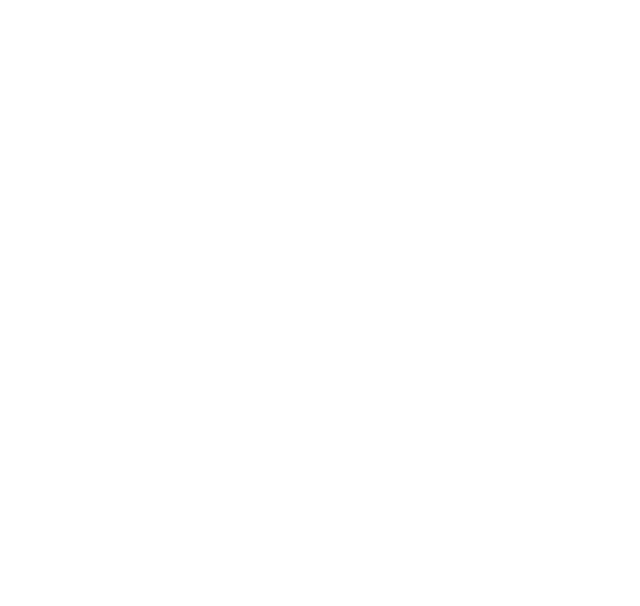
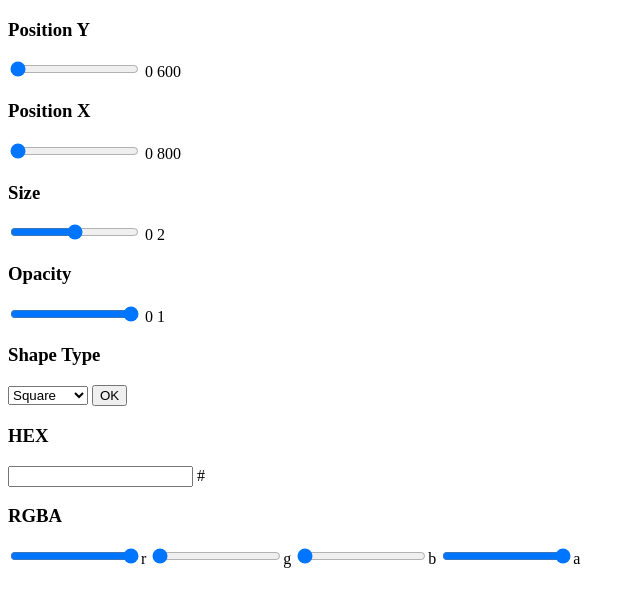
Before and after one commit to danielgoran/block-manipulation, a plain HTML site: page index.html in a window 1280 px wide. Shown: the whole page, without its empty margins (0-640 px from the left). Drawn offline with Linux system fonts and the light colour scheme.

Commit message:
finished the html, the structure for the block manipulation it's done, still have to finish the css and the javascript code

```diff
--- a/index.html
+++ b/index.html
@@ -8,32 +8,81 @@
 <body>
 	<div class="menu">
 		<div class="block">
-			<h3 class="block-heading"></h3>
-			<div class="wrapper"></div>
+			<h3 class="block-heading">Position Y</h3>
+			<div class="wrapper">
+				<div class="input-wrapper">
+					<input type="range" id="pos-y" min="0" max="600" value="0">
+					<label for="pos-y">
+						<span>0</span>
+						<span>600</span>
+					</label>
+				</div>
+			</div>
 		</div>
 		<div class="block">
-			<h3 class="block-heading"></h3>
-			<div class="wrapper"></div>
+			<h3 class="block-heading">Position X</h3>
+			<div class="wrapper">
+				<div class="input-wrapper">
+					<input type="range" id="pos-x" min="0" max="800" value="0">
+					<label for="pos-x">
+						<span>0</span>
+						<span>800</span>
+					</label>
+				</div>
+			</div>
 		</div>
 		<div class="block">
-			<h3 class="block-heading"></h3>
-			<div class="wrapper"></div>
+			<h3 class="block-heading">Size</h3>
+			<div class="wrapper">
+				<div class="input-wrapper">
+					<input type="range" id="size" min="0" max="2" step="0.1">
+					<label for="size">
+						<span>0</span>
+						<span>2</span>
+					</label>
+				</div>
+			</div>
 		</div>
 		<div class="block">
-			<h3 class="block-heading"></h3>
-			<div class="wrapper"></div>
+			<h3 class="block-heading">Opacity</h3>
+			<div class="wrapper">
+				<div class="input-wrapper">
+					<input type="range" id="opacity" min="0" max="1" step="0.01" value="1">
+					<label for="opacity">
+						<span>0</span>
+						<span>1</span>
+					</label>
+				</div>
+			</div>
 		</div>
 		<div class="block">
-			<h3 class="block-heading"></h3>
-			<div class="wrapper"></div>
+			<h3 class="block-heading">Shape Type</h3>
+			<div class="wrapper">
+				<select id="shape-select">
+					<option value="1">Square</option>
+					<option value="2">Circle</option>
+					<option value="3">Rhombus</option>
+				</select>
+				<button id="ok-shape">OK</button>
+			</div>
 		</div>
 		<div class="block">
-			<h3 class="block-heading"></h3>
-			<div class="wrapper"></div>
+			<h3 class="block-heading">HEX</h3>
+			<div class="wrapper">
+				<div class="input-wrapper">
+					<input type="text" id="hex">
+					<label for="text">#</label>
+				</div>
+			</div>
 		</div>
 		<div class="block">
-			<h3 class="block-heading"></h3>
-			<div class="wrapper"></div>
+			<h3 class="block-heading">RGBA</h3>
+			<div class="wrapper">
+				<input type="range" min="0" max="255" id="rgba-r" value="255"><label for="rgba-r">r</label>
+				<input type="range" min="0" max="255" id="rgba-g" value="0"><label for="rgba-g">g</label>
+				<input type="range" min="0" max="255" id="rgba-b" value="0"><label for="rgba-b">b</label>
+				<input type="range" min="0" max="1" step="0.01" id="rgba-a" value="1"><label for="rgba-a">a</label>
+			</div>
 		</div>
 	</div>
 	<div class="container"></div>
```
